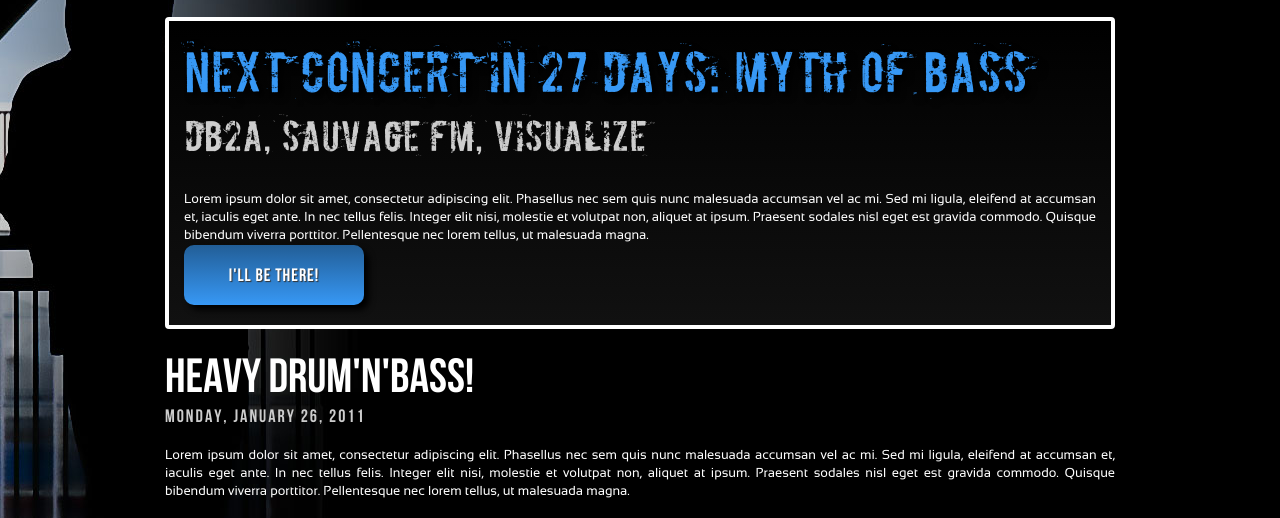
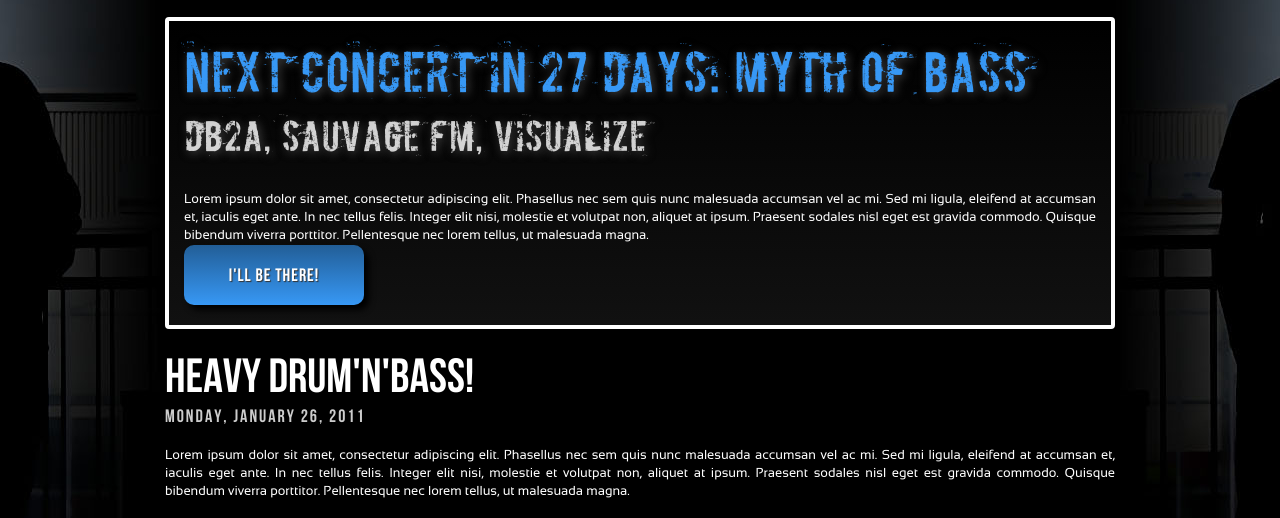
Before and after one commit to dB2A/dB2A, a plain HTML site: page mock-up/index.html in a window 1280 px wide. Shown: the part 260-778 px from the top of the page. Drawn offline with Linux system fonts and the light colour scheme.

Commit message:
New background style

```diff
--- a/mock-up/css/style.css
+++ b/mock-up/css/style.css
@@ -115,7 +115,7 @@
 
 }
 body {
-	background: url('../img/bg-left.jpg') no-repeat -512px top fixed, url('../img/bg-right.jpg') no-repeat 1315px top fixed;
+	background: url('../img/background.jpg') no-repeat center top fixed;
 	background-color: #000;
 }
 
@@ -185,13 +185,14 @@ nav li a:hover {
 #next-concert h1 {
 	font: normal 48px "BoycottRegular", Verdana, sans-serif;
 	color: #3798F5;
-	text-shadow: 5px 5px 6px #000;
+	text-shadow: 2px 2px 10px #444;
 	margin-bottom: 0px;
 }
 
 #next-concert h2 {
 	font: normal 36px "BoycottRegular", Verdana, sans-serif;
 	color: rgba(255,255,255,0.8);
+	text-shadow: 2px 2px 10px #444;
 }
 
 #next-concert p, #news p {
```
Also changed, not shown: mock-up/img/background.jpg (added), mock-up/img/bg-left.jpg (deleted), mock-up/img/bg-right.jpg (deleted).
